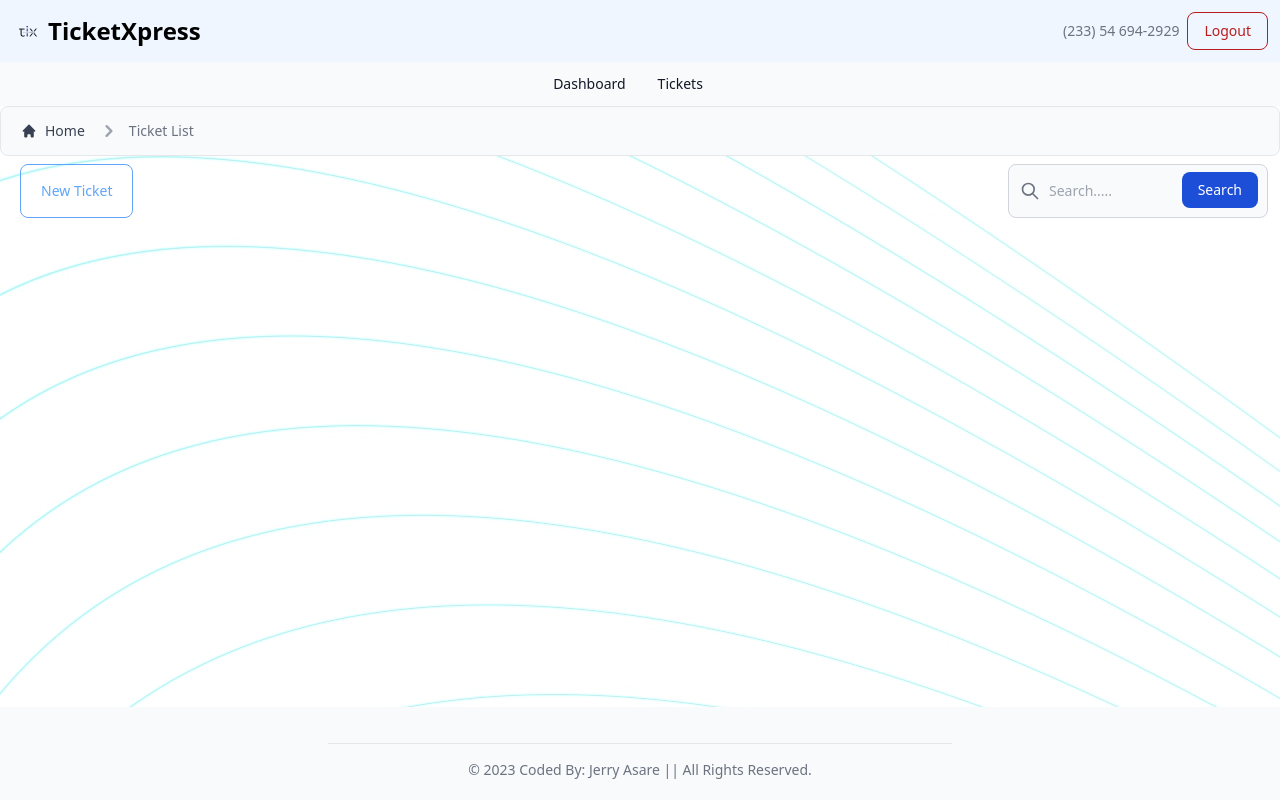
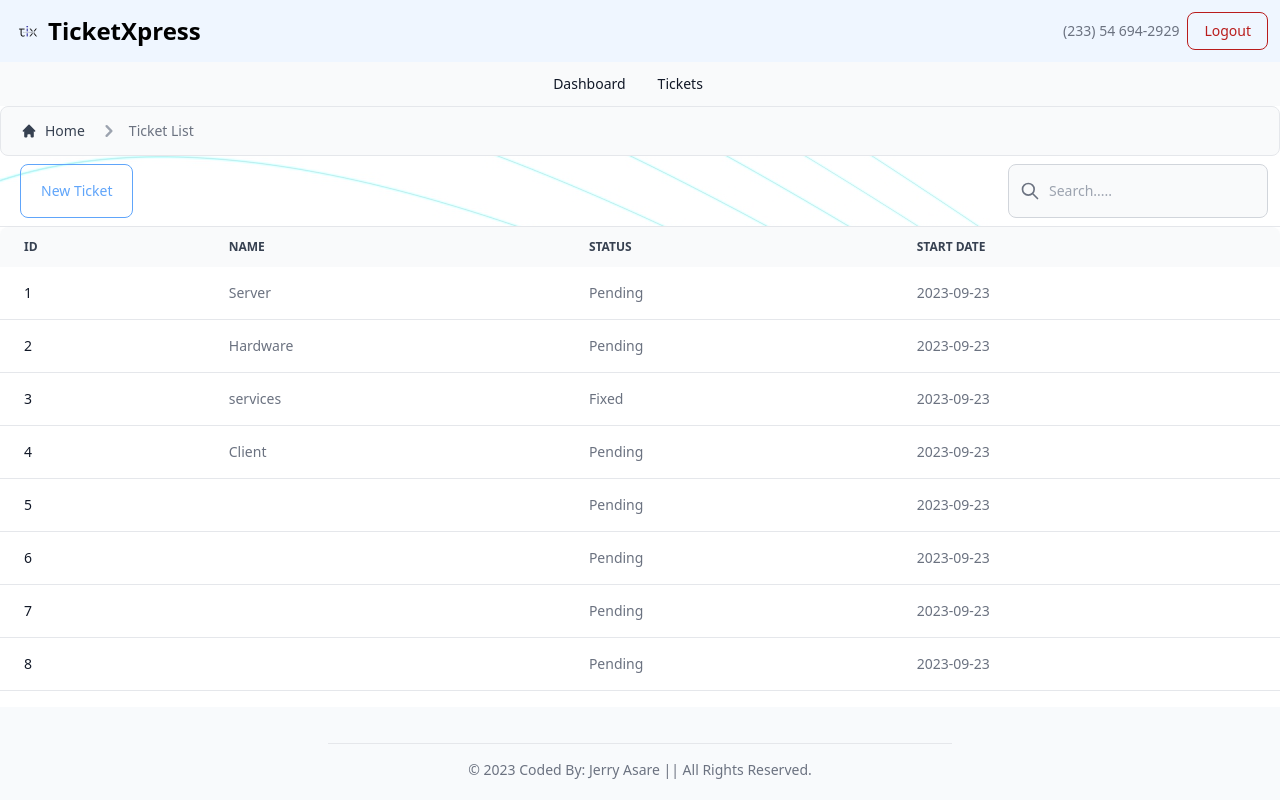
Before and after one commit to jcasare/crm-frontend, a React (Vite) app: page / in a window 1280 px wide. Built offline with nearby package versions, Linux system fonts and the light colour scheme.

Commit message:
search ticket filter commit

```diff
--- a/src/Pages/TicketList/TicketList.jsx
+++ b/src/Pages/TicketList/TicketList.jsx
@@ -1,13 +1,29 @@
 import Breadcrumb from '../../components/Breadcrumb'
 import SearchForm from '../../components/SearchForm'
+import TicketTable from '../../components/TicketTable'
+import ticketData from '../../assets/data/tickets.json'
+import { useState } from 'react'
+const TicketList = () => {
+  const [filteredTickets, setFilteredTickets] = useState(ticketData)
 
-const TicketList = () => {
+  const updateFilteredTickets = (searchQuery) => {
+    const filtered = ticketData.filter((ticket) => {
+      return (
+        ticket.id.toString().includes(searchQuery) ||
+        ticket.status.toLowerCase().includes(searchQuery.toLowerCase()) ||
+        (ticket.scope &&
+          ticket.scope.toLowerCase().includes(searchQuery.toLowerCase()))
+      )
+    })
+    setFilteredTickets(filtered)
+  }
+
   return (
     <div className="container ">
       <div>
         <Breadcrumb page={'Ticket List'} />
       </div>
-      <div className=" px-2 button-container  mt-2 flex  sm:px-0 lg:px-3 lg:ml-2 ">
+      <div className=" px-2 button-container my-2 flex  sm:px-0 lg:px-3 lg:ml-2 ">
         <div className="new-ticket-btn">
           <button
             type="button"
@@ -16,7 +32,11 @@ const TicketList = () => {
             New Ticket
           </button>
         </div>
-        <SearchForm />
+        <SearchForm onUpdateSearch={updateFilteredTickets} />
+      </div>
+      <hr className="" />
+      <div className="recent-tickets ">
+        <TicketTable tickets={filteredTickets} />
       </div>
     </div>
   )
--- a/src/assets/data/tickets.json
+++ b/src/assets/data/tickets.json
@@ -20,7 +20,8 @@
   {
     "id": 4,
     "status": "Pending",
-    "addedAt": "2023-09-23"
+    "addedAt": "2023-09-23",
+    "scope": "Client"
   },
   {
     "id": 5,
--- a/src/components/SearchForm.jsx
+++ b/src/components/SearchForm.jsx
@@ -1,15 +1,22 @@
 import { useFormik } from 'formik'
+import { useState } from 'react'
 
-const SearchForm = () => {
+const SearchForm = ({ onUpdateSearch }) => {
   const formik = useFormik({
     initialValues: {
       searchQuery: '',
     },
     onSubmit: (values, { resetForm }) => {
       console.log(values)
+      onUpdateSearch(values.searchQuery)
       resetForm()
     },
   })
+  const handleSearchInput = (e) => {
+    const searchQuery = e.target.value
+    formik.setFieldValue('searchQuery', searchQuery)
+    onUpdateSearch(searchQuery)
+  }
   return (
     <form className="flex justify-end ml-auto " onSubmit={formik.handleSubmit}>
       <label
@@ -42,16 +49,10 @@ const SearchForm = () => {
           className="block w-full p-4 pl-10 text-sm text-gray-900 border border-gray-300 rounded-lg bg-gray-50 focus:ring-blue-500 focus:border-blue-500 dark:bg-gray-700 dark:border-gray-600 dark:placeholder-gray-400 dark:text-white dark:focus:ring-blue-500 dark:focus:border-blue-500"
           placeholder="Search....."
           required
-          onChange={formik.handleChange}
+          onChange={handleSearchInput}
           onBlur={formik.handleBlur}
           value={formik.values.searchQuery}
         />
-        <button
-          type="submit"
-          className="text-white absolute right-2.5 bottom-2.5 bg-blue-700 hover:bg-blue-800 focus:ring-4 focus:outline-none focus:ring-blue-300 font-medium rounded-lg text-sm px-4 py-2 dark:bg-blue-600 dark:hover:bg-blue-700 dark:focus:ring-blue-800"
-        >
-          Search
-        </button>
       </div>
     </form>
   )
--- a/src/components/TicketTable.jsx
+++ b/src/components/TicketTable.jsx
@@ -1,7 +1,7 @@
 const TicketTable = ({ tickets }) => {
   return (
-    <div className="relative overflow-x-auto shadow-md sm:rounded-lg">
-      <table className="w-full text-sm text-left text-gray-500 dark:text-gray-400">
+    <div className="relative overflow-x-auto shadow-md sm:rounded-lg ">
+      <table className=" w-full text-sm text-left text-gray-500 dark:text-gray-400">
         <thead className="text-xs text-gray-700 uppercase bg-gray-50 dark:bg-gray-700 dark:text-gray-400">
           <tr>
             <th scope="col" className="px-6 py-3">
@@ -26,12 +26,18 @@ const TicketTable = ({ tickets }) => {
                   key={ticket.id}
                   className="bg-white border-b dark:bg-gray-800 dark:border-gray-700 hover:bg-gray-50 dark:hover:bg-gray-600"
                 >
-                  <th
+                  {/* <th
                     scope="row"
                     className="px-6 py-4 font-medium text-gray-900 whitespace-nowrap dark:text-white"
                   >
                     {ticket.id}
-                  </th>
+                  </th> */}
+                  <td
+                    scope="row"
+                    className="px-6 py-4 font-medium text-gray-900 whitespace-nowrap dark:text-white"
+                  >
+                    {ticket.id}
+                  </td>
                   <td className="px-6 py-4">{ticket.scope}</td>
                   <td className="px-6 py-4">{ticket.status}</td>
                   <td className="px-6 py-4">{ticket.addedAt}</td>
```
